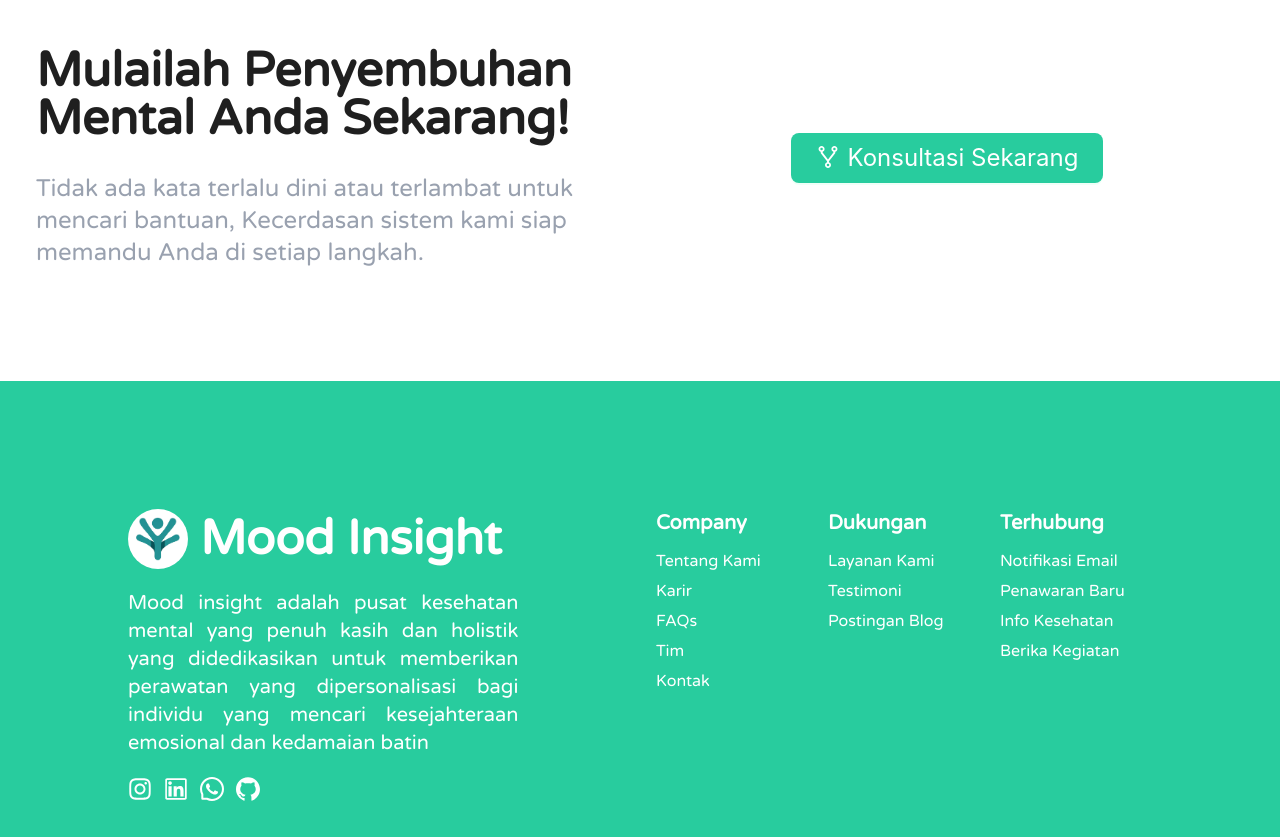
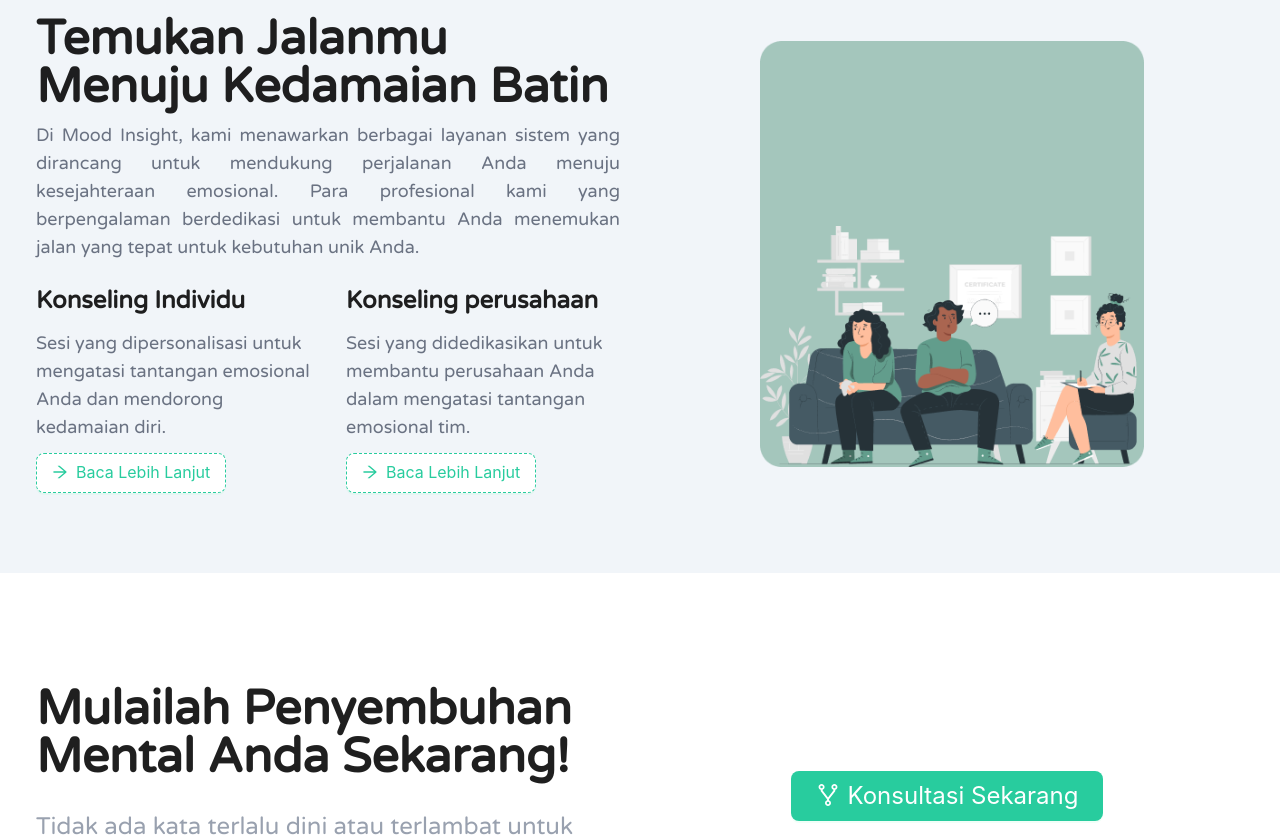
Before and after one commit to ajiaja38/mood-insight-fe, a React (Vite) app: page / in a window 1280 px wide. Shown: the part 2040-2877 px from the top of the page. Built offline with nearby package versions, Linux system fonts and the light colour scheme.

Commit message:
feat: add innerpeace components :zap:

```diff
--- a/src/components/Footer/index.tsx
+++ b/src/components/Footer/index.tsx
@@ -9,7 +9,7 @@ import { MoodInsightLogo } from "../../utils/constant/staticFile"
 
 const Footer: React.FC = (): JSX.Element => {
   return (
-    <footer className="bg-primary p-10 md:p-16 lg:p-28 text-white">
+    <footer className="bg-primary p-8 md:p-16 lg:p-24 text-white">
       <div className="grid grid-cols-1 lg:grid-cols-2 container mx-auto">
         <div className="p-4 w-full lg:w-[80%] flex flex-col gap-y-5">
           <div className="flex gap-x-3 items-center">
--- /dev/null
+++ b/src/components/InnerPeace/index.tsx
@@ -0,0 +1,66 @@
+import React, { type JSX } from "react"
+import { innerPeace } from "../../utils/constant/staticFile"
+import { Button } from "antd"
+import { ArrowRightOutlined } from "@ant-design/icons/lib/icons"
+
+const InnerPeace: React.FC = (): JSX.Element => {
+  return (
+    <div className="bg-slate-100">
+      <div className="container mx-auto py-20 p-4 lg:px-9 3xl:px-0 grid grid-cols-1 md:grid-cols-2 gap-10">
+        <div className="flex flex-col gap-y-2.5">
+          <h1 className="text-3xl lg:text-5xl font-bold">
+            Temukan Jalanmu Menuju Kedamaian Batin
+          </h1>
+          <p className="text-lg text-gray-500 text-justify">
+            Di Mood Insight, kami menawarkan berbagai layanan sistem yang
+            dirancang untuk mendukung perjalanan Anda menuju kesejahteraan
+            emosional. Para profesional kami yang berpengalaman berdedikasi
+            untuk membantu Anda menemukan jalan yang tepat untuk kebutuhan unik
+            Anda.
+          </p>
+          <div className="grid grid-cols-1 lg:grid-cols-2 gap-9 mt-3.5">
+            <div className="flex flex-col gap-y-3">
+              <h2 className="text-2xl font-bold">Konseling Individu</h2>
+              <p className="text-lg text-gray-500">
+                Sesi yang dipersonalisasi untuk mengatasi tantangan emosional
+                Anda dan mendorong kedamaian diri.
+              </p>
+              <div>
+                <Button
+                  variant="dashed"
+                  color="primary"
+                  size="large"
+                  icon={<ArrowRightOutlined />}
+                >
+                  Baca Lebih Lanjut
+                </Button>
+              </div>
+            </div>
+            <div className="flex flex-col gap-y-3">
+              <h2 className="text-2xl font-bold">Konseling perusahaan</h2>
+              <p className="text-lg text-gray-500">
+                Sesi yang didedikasikan untuk membantu perusahaan Anda dalam
+                mengatasi tantangan emosional tim.
+              </p>
+              <div>
+                <Button
+                  variant="dashed"
+                  color="primary"
+                  size="large"
+                  icon={<ArrowRightOutlined />}
+                >
+                  Baca Lebih Lanjut
+                </Button>
+              </div>
+            </div>
+          </div>
+        </div>
+        <div className="hidden md:flex justify-center items-center">
+          <img src={innerPeace} alt="Inner Peace" className="w-96" />
+        </div>
+      </div>
+    </div>
+  )
+}
+
+export default InnerPeace
--- a/src/components/Statistic/index.tsx
+++ b/src/components/Statistic/index.tsx
@@ -34,16 +34,20 @@ const Statistic: React.FC = (): JSX.Element => {
       className="bg-slate-100 p-10 md:p-16 lg:p-28 relative z-50"
       style={{ scrollMarginTop: "4rem" }}
     >
-      <div className="container mx-auto flex flex-col gap-11 md:gap-0 md:flex-row md:justify-around">
+      <div className="container mx-auto flex flex-col gap-11 md:gap-0 lg:flex-row lg:justify-around">
         <StatisticInfo
           title="1000+"
-          subtitle1="Perbaikan"
+          subtitle1="Perbaikan "
           subtitle2="Kesehatan Mental"
         />
-        <StatisticInfo title="95%" subtitle1="Kepuasan" subtitle2="Pelanggan" />
+        <StatisticInfo
+          title="95%"
+          subtitle1="Kepuasan "
+          subtitle2="Pelanggan"
+        />
         <StatisticInfo
           title="Top 10"
-          subtitle1="Pusat"
+          subtitle1="Pusat "
           subtitle2="Kesehatan Mental"
         />
       </div>
@@ -59,10 +63,10 @@ const StatisticInfo: React.FC<{
   return (
     <motion.div
       variants={itemVariants}
-      className="flex justify-center items-center flex-col md:grid md:grid-cols-2 gap-3"
+      className="flex justify-center items-center flex-col lg:grid lg:grid-cols-2 lg:gap-3"
     >
       <h3 className="font-bold text-4xl lg:text-5xl">{title}</h3>
-      <p className="flex flex-row md:flex-col text-gray-500 text-lg">
+      <p className="flex flex-row gap-x-1 lg:flex-col text-gray-500 text-lg md:mb-2 lg:mb-0">
         <span>{subtitle1}</span>
         <span>{subtitle2}</span>
       </p>
--- a/src/pages/common/index.tsx
+++ b/src/pages/common/index.tsx
@@ -3,6 +3,7 @@ import Jumbotron from "../../components/Jumbotron"
 import Statistic from "../../components/Statistic"
 import CallToAction from "../../components/CallToAction"
 import WhyChooseUs from "../../components/WhyChooseUs"
+import InnerPeace from "../../components/InnerPeace"
 
 const LandingPage: React.FC = (): JSX.Element => {
   useEffect(() => {
@@ -14,6 +15,7 @@ const LandingPage: React.FC = (): JSX.Element => {
       <Jumbotron />
       <Statistic />
       <WhyChooseUs />
+      <InnerPeace />
       <CallToAction />
     </>
   )
--- a/src/utils/constant/staticFile.ts
+++ b/src/utils/constant/staticFile.ts
@@ -3,5 +3,6 @@ import Banner1 from "../../assets/banner/banner1.png"
 import Banner2 from "../../assets/banner/banner2.png"
 import Banner3 from "../../assets/banner/banner3.png"
 import Banner4 from "../../assets/banner/banner4.png"
+import innerPeace from "../../assets/image/inner-peace.png"
 
-export { MoodInsightLogo, Banner1, Banner2, Banner3, Banner4 }
+export { MoodInsightLogo, Banner1, Banner2, Banner3, Banner4, innerPeace }
```
